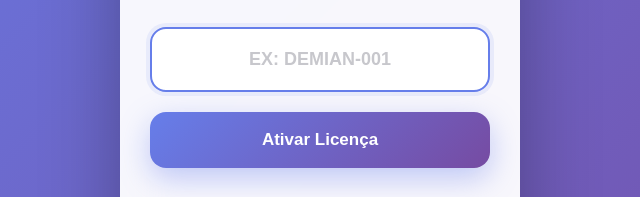
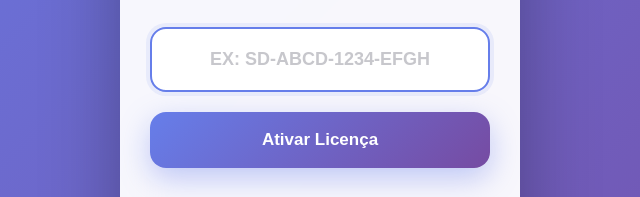
Before and after one commit to 100ratings/t0Nf9zWZLKFqA88peAePap, a plain HTML site: page app/index.html in a window 1280 px wide. Shown: the part 315-512 px from the top of the page, 320-960 px from the left. Drawn offline with Linux system fonts and the light colour scheme.

Commit message:
Add files via upload

```diff
--- a/app/index.html
+++ b/app/index.html
@@ -26,7 +26,7 @@
           type="text"
           id="licenseInput"
           class="activation-input"
-          placeholder="EX: DEMIAN-001"
+          placeholder="EX: SD-ABCD-1234-EFGH"
           autocomplete="off"
           autocapitalize="characters"
           autofocus
```
